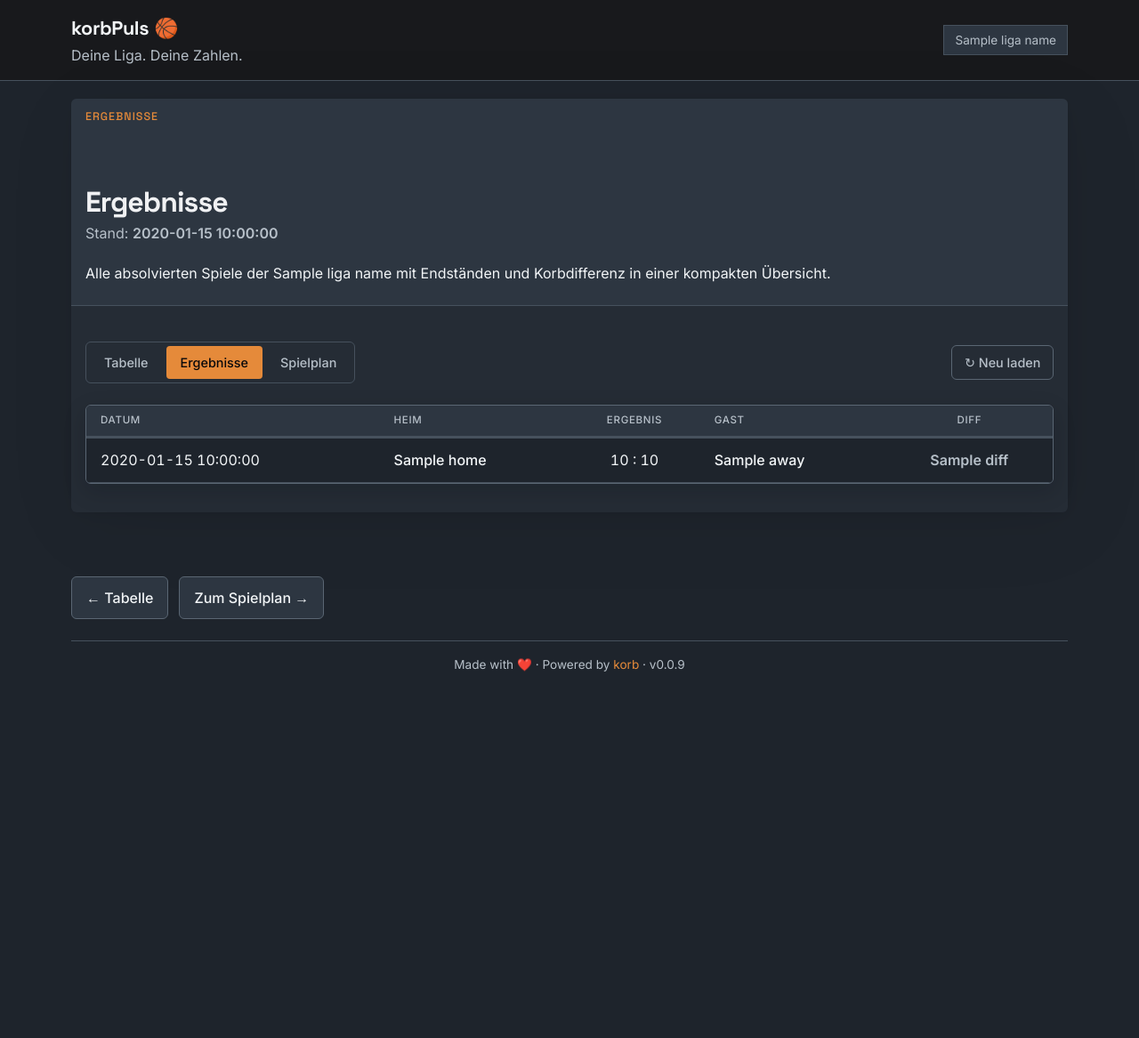
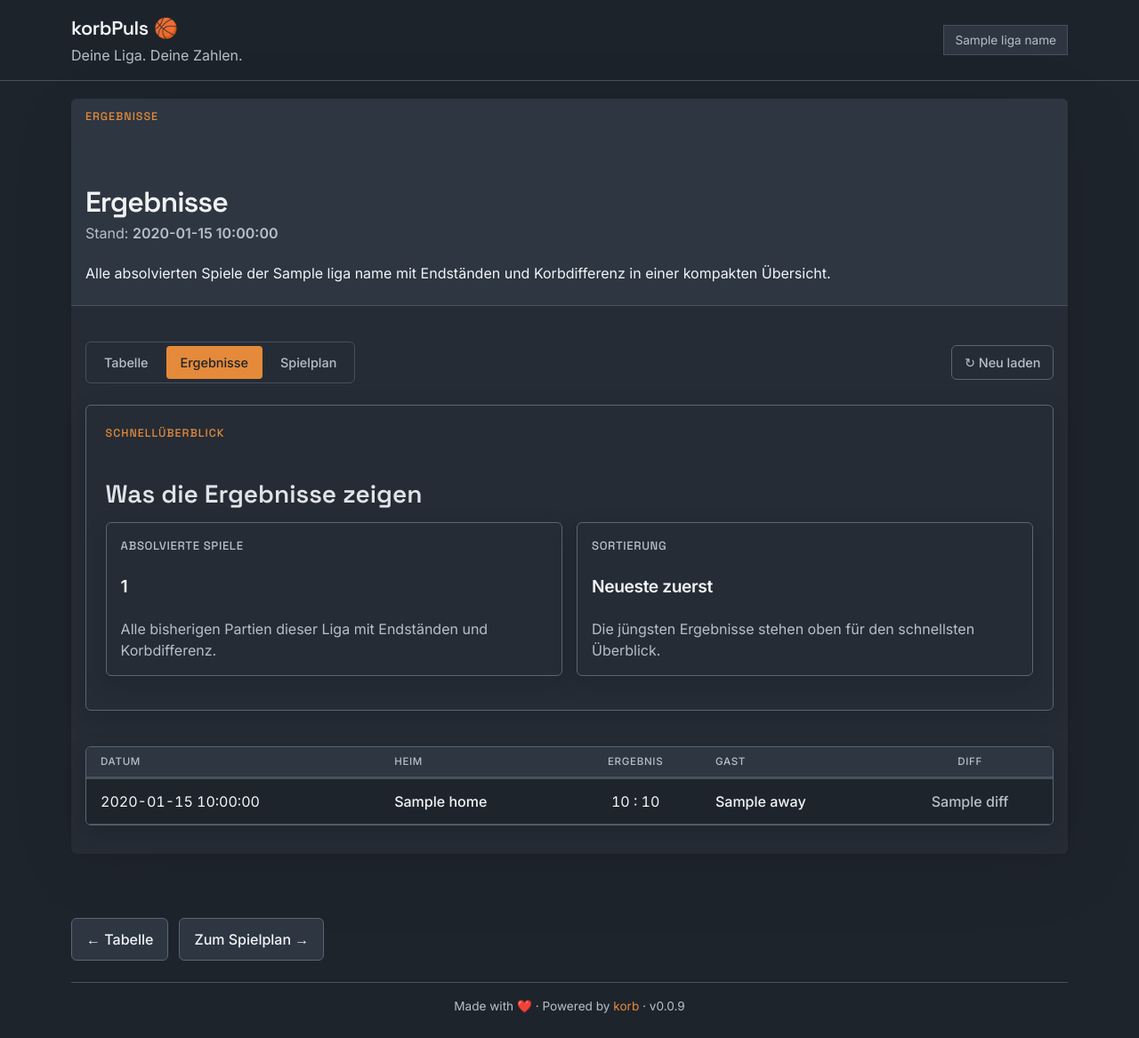
Before and after one commit to malvavisc0/korbpuls, a FastAPI app: template src/korbpuls/templates/ergebnisse.html in a window 1280 px wide. Shown: the top 1167 px of the page at 89% size. Before the commit the page ends 755 px from the top, so only its background shows below. Run offline with FastAPI, Linux system fonts and the light colour scheme; the template is opened without the code that fills it: most values are stand-ins (such as "Sample title", 1, 10 or a date in 2020); some libraries are stand-ins or nearby versions.

Commit message:
minor ui fixes

```diff
--- a/src/korbpuls/main.py
+++ b/src/korbpuls/main.py
@@ -692,7 +692,7 @@ async def http_exception_handler(
     return templates.TemplateResponse(
         request,
         "error.html",
-        {"message": "Fehler", "hint": exc.detail},
+        {"message": "Fehler", "hint": exc.detail, "retry_url": None},
         status_code=exc.status_code,
     )
 
--- a/src/korbpuls/static/app.css
+++ b/src/korbpuls/static/app.css
@@ -91,7 +91,7 @@ body, p, td, th, input, button, select, textarea, .stat-card__detail,
     position: sticky;
     top: 0;
     z-index: 20;
-    background: rgba(24, 24, 27, 0.85);
+    background: rgba(30, 36, 44, 0.85);
     backdrop-filter: blur(12px);
     -webkit-backdrop-filter: blur(12px);
     border-bottom: 1px solid var(--kp-border-subtle);
@@ -397,7 +397,7 @@ body, p, td, th, input, button, select, textarea, .stat-card__detail,
 .action-bar a[aria-current="page"] {
     background: var(--kp-accent);
     border-color: var(--kp-accent);
-    color: #09090b;
+    color: #1e242c;
 }
 
 .inline-form { margin: 0; }
@@ -460,12 +460,12 @@ body, p, td, th, input, button, select, textarea, .stat-card__detail,
 
 .segmented-nav__tab--active {
     background: var(--kp-accent);
-    color: #09090b;
+    color: #1e242c;
 }
 
 .segmented-nav__tab--active:hover {
     background: var(--kp-accent-hover);
-    color: #09090b;
+    color: #1e242c;
 }
 
 .refresh-button {
@@ -546,7 +546,7 @@ body, p, td, th, input, button, select, textarea, .stat-card__detail,
 
 .ai-teaser-cta:hover {
     background: var(--kp-ai);
-    color: #09090b;
+    color: #1e242c;
 }
 
 /* ── Latest Results Strip ──────────────────────────────── */
@@ -700,7 +700,7 @@ body, p, td, th, input, button, select, textarea, .stat-card__detail,
     background: var(--kp-accent-soft);
     color: var(--kp-accent);
     font-size: 0.9rem;
-    font-weight: 700;
+    font-weight: 600;
 }
 
 .team-hero__league {
@@ -754,7 +754,7 @@ body, p, td, th, input, button, select, textarea, .stat-card__detail,
     background: var(--kp-positive-soft);
     color: var(--kp-positive);
     font-size: 0.85rem;
-    font-weight: 700;
+    font-weight: 600;
 }
 
 .streak-badge--loss {
@@ -817,7 +817,7 @@ body, p, td, th, input, button, select, textarea, .stat-card__detail,
     border: 1px solid var(--kp-border);
     color: var(--kp-text-secondary);
     font-size: 0.85rem;
-    font-weight: 600;
+    font-weight: 500;
 }
 
 /* ── Benefit Bullets ──────────────────────────────────────── */
@@ -1074,8 +1074,8 @@ table tbody td {
     margin: 0;
     padding: 1rem;
     border-radius: var(--kp-radius);
-    background: #09090b;
-    color: #e5e7eb;
+    background: var(--kp-base);
+    color: var(--kp-text-secondary);
     overflow-x: auto;
     font-size: 0.88rem;
 }
@@ -1092,8 +1092,14 @@ table tbody td {
     padding: 0.25rem 0.65rem;
     border-radius: 0.125rem;
     font-size: 0.82rem;
-    font-weight: 700;
+    font-weight: 600;
     white-space: nowrap;
+}
+
+/* Neutral / default planned state */
+.status-badge {
+    color: var(--kp-text-secondary);
+    background: var(--kp-surface-elevated);
 }
 
 .status-badge--win, .winner-badge {
@@ -1113,11 +1119,11 @@ table tbody td {
 
 /* ── Diff Colors ────────────────────────────────────────────── */
 
-.diff-positive { color: var(--kp-positive); font-weight: 700; }
+.diff-positive { color: var(--kp-positive); font-weight: 500; }
 
-.diff-negative { color: var(--kp-negative); font-weight: 700; }
+.diff-negative { color: var(--kp-negative); font-weight: 500; }
 
-.diff-neutral { color: var(--kp-text-secondary); font-weight: 700; }
+.diff-neutral { color: var(--kp-text-secondary); font-weight: 500; }
 
 /* ── Prediction Score ────────────────────────────────────────── */
 
--- a/src/korbpuls/templates/base.html
+++ b/src/korbpuls/templates/base.html
@@ -20,7 +20,7 @@
     <meta name="twitter:description" content="{% block twitter_description %}{{ self.og_description() }}{% endblock %}">
     <link rel="preconnect" href="https://fonts.googleapis.com">
     <link rel="preconnect" href="https://fonts.gstatic.com" crossorigin>
-    <link href="https://fonts.googleapis.com/css2?family=Space+Grotesk:wght@500;700&family=Inter:wght@400;500;600&display=swap" rel="stylesheet">
+    <link href="https://fonts.googleapis.com/css2?family=Space+Grotesk:wght@500;600&family=Inter:wght@400;500;600&display=swap" rel="stylesheet">
     <link
         rel="stylesheet"
         href="https://cdn.jsdelivr.net/npm/@picocss/pico@2/css/pico.min.css"
--- a/src/korbpuls/templates/ergebnisse.html
+++ b/src/korbpuls/templates/ergebnisse.html
@@ -37,6 +37,27 @@
         </form>
         {% endif %}
     </nav>
+
+    <section class="surface">
+        <div class="section-heading">
+            <div>
+                <p class="eyebrow">Schnellüberblick</p>
+                <h2>Was die Ergebnisse zeigen</h2>
+            </div>
+        </div>
+        <div class="metric-grid">
+            <article class="metric-card">
+                <p class="metric-card__label">Absolvierte Spiele</p>
+                <p class="metric-card__value">{{ games|length }}</p>
+                <p class="metric-card__detail">Alle bisherigen Partien dieser Liga mit Endständen und Korbdifferenz.</p>
+            </article>
+            <article class="metric-card">
+                <p class="metric-card__label">Sortierung</p>
+                <p class="metric-card__value">Neueste zuerst</p>
+                <p class="metric-card__detail">Die jüngsten Ergebnisse stehen oben für den schnellsten Überblick.</p>
+            </article>
+        </div>
+    </section>
 
     <section class="table-shell">
         <div class="table-scroll">
--- a/src/korbpuls/templates/standings.html
+++ b/src/korbpuls/templates/standings.html
@@ -16,8 +16,8 @@
         <p class="page-meta">Stand: <strong>{{ cached_at }}</strong></p>
         <p>
             Verfolge den aktuellen Tabellenstand der {{ liga_name }} mit allen wichtigen
-            Kennzahlen: Punkte, Siege, Niederlagen, Korbdifferenz sowie offensive und defensive
-            Durchschnittswerte für den schnellen Basketball-Teamvergleich.
+            Kennzahlen: Punkte, Bilanz, Korbdifferenz und erzielte/kassierte Punkte
+            für den schnellen Basketball-Teamvergleich.
         </p>
     </header>
 
--- a/src/korbpuls/templates/team.html
+++ b/src/korbpuls/templates/team.html
@@ -237,6 +237,9 @@
 {% block footer %}
 <div class="footer-actions">
     <a href="/liga/{{ ligaid }}/{{ liga_slug }}">← Tabelle</a>
+    {% if not is_finished %}
     <a href="/liga/{{ ligaid }}/{{ liga_slug }}/spielplan">Spielplan</a>
+    {% endif %}
+    <a href="/liga/{{ ligaid }}/{{ liga_slug }}/ergebnisse">Ergebnisse</a>
 </div>
 {% endblock %}
```
Also changed, not shown: src/korbpuls/templates/prediction.html (+12 -8 lines), src/korbpuls/templates/schedule.html (+7 -0 lines).
